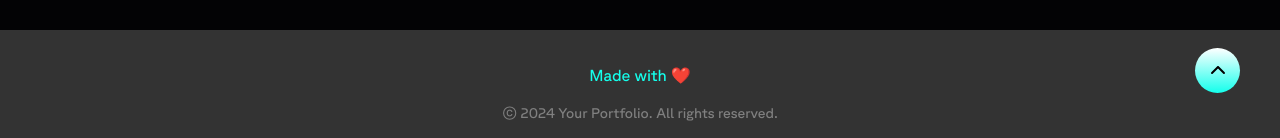
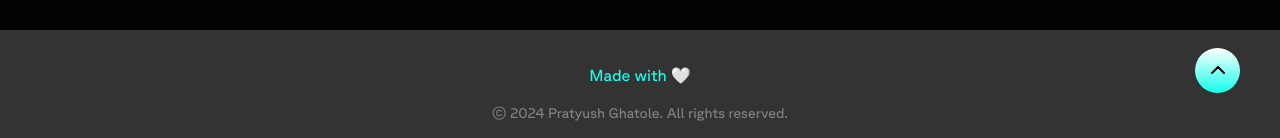
Before and after one commit to Pratyush-Ge/Portfolio, a React (Create React App) app: page / in a window 1280 px wide. Shown: the part 2710-2848 px from the top of the page. Built offline with nearby package versions, Linux system fonts and the light colour scheme.

Commit message:
Update Footer.js

```diff
--- a/src/Components/Footer.js
+++ b/src/Components/Footer.js
@@ -5,10 +5,10 @@
   return (
     <footer className="footer">
         <div className="footer-left">
-          <p>Made with ❤️</p>
+          <p>Made with 🤍</p>
         </div>
       <div className="footer-bottom">
-        <p>&copy; 2024 Your Portfolio. All rights reserved.</p>
+        <p>&copy; 2024 Pratyush Ghatole. All rights reserved.</p>
       </div>
       <Link to="About" smooth={true} duration={500}>
             <div className='upButton'>
```
